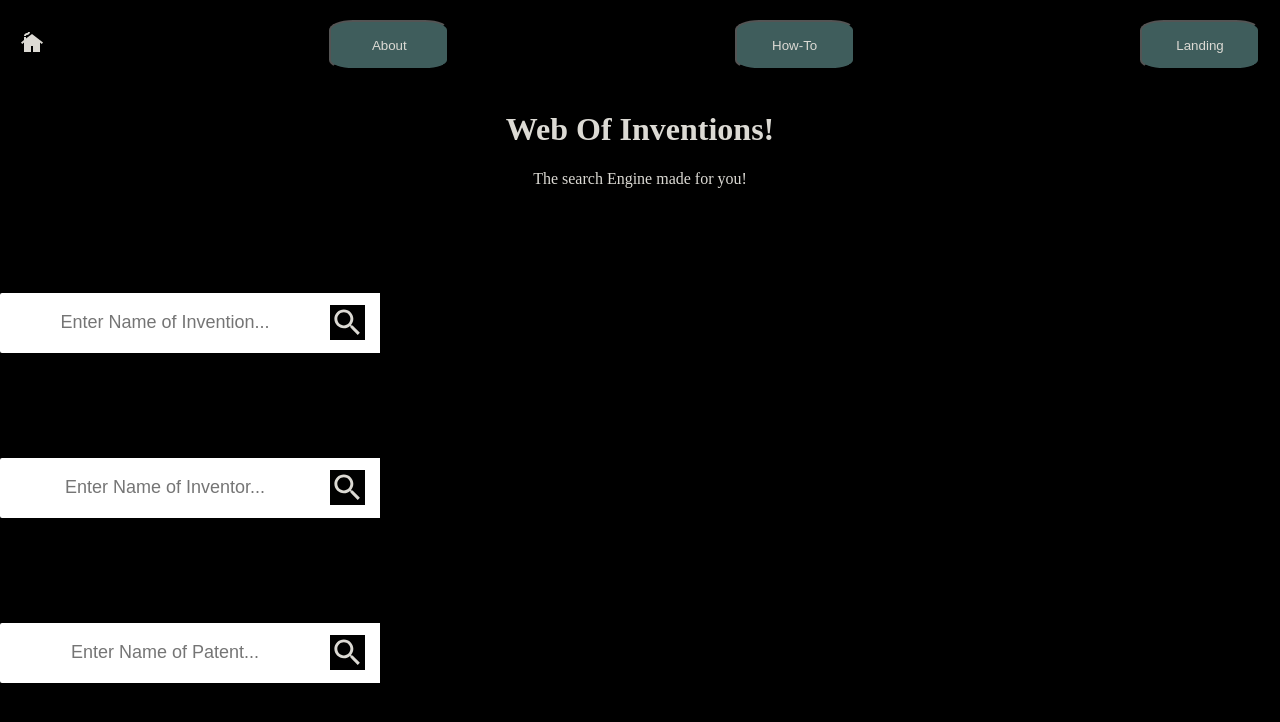
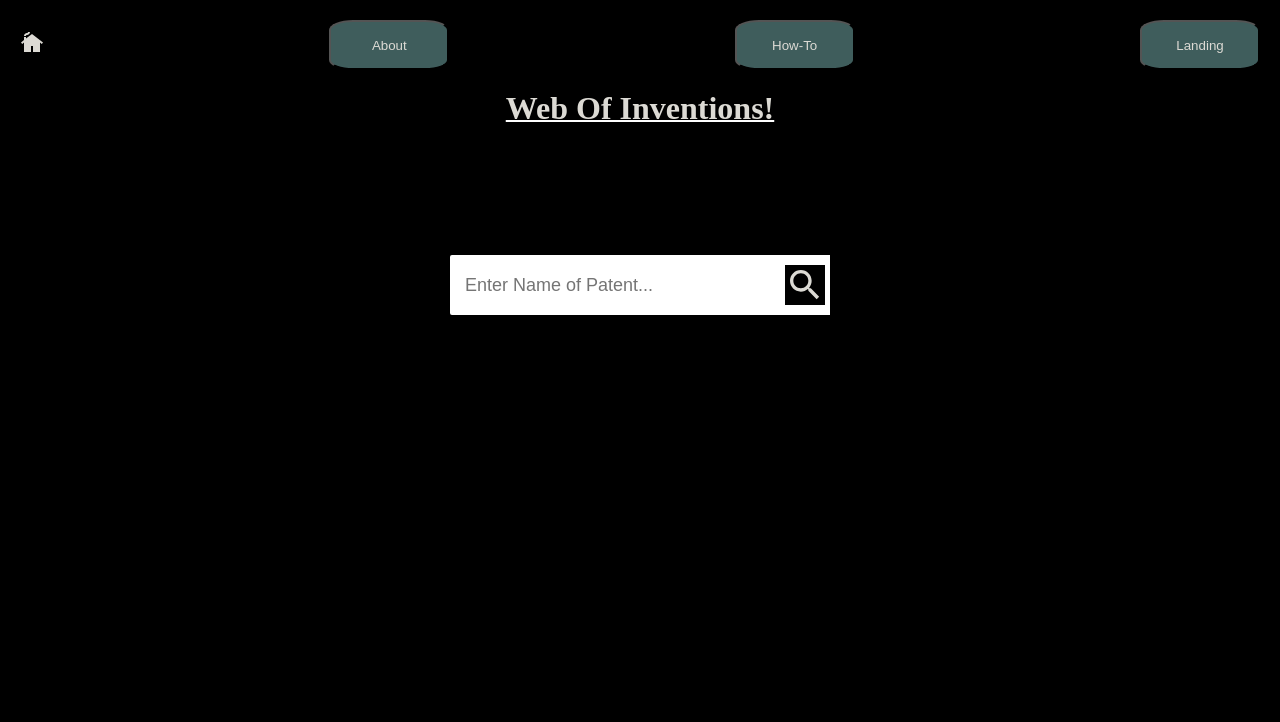
Before and after one commit to bd6981/invention, a React (Create React App) app: page / in a window 1280 px wide. Shown: the top 722 px of the page. Built offline with nearby package versions, Linux system fonts and the light colour scheme.

Commit message:
about and how to corrections

```diff
--- a/src/Components/About/About.css
+++ b/src/Components/About/About.css
@@ -0,0 +1,13 @@
+.About {
+    margin-top: 2%;
+    margin-left: 25%;
+    margin-right: 25%;
+ display: flex;
+ flex-direction: column;
+ border-radius: 30%;
+ border: white solid 3px;
+}
+header {
+    text-decoration: underline white  2px;
+    padding: auto;
+}
--- a/src/Components/About/About.js
+++ b/src/Components/About/About.js
@@ -1,8 +1,16 @@
 import React from 'react'
+import './About.css'
 
 function About() {
   return (
-    <div>This is the about us page </div>
+    <div className="About">
+      <header><h1>About Web of Patents</h1></header>
+      <h2>Lorem ipsum dolor sit amet, consectetur adipiscing elit, sed do eiusmod tempor incididunt ut labore et dolore magna aliqua. Ut enim ad minim veniam, quis nostrud exercitation ullamco laboris nisi ut aliquip ex ea commodo consequat. Duis aute irure dolor in reprehenderit in voluptate velit esse cillum dolore eu fugiat nulla pariatur. Excepteur sint occaecat cupidatat non proident, sunt in culpa qui officia deserunt mollit anim id est laborum.</h2>
+
+
+
+
+    </div>
   )
 }
 
--- a/src/Components/App/App.css
+++ b/src/Components/App/App.css
@@ -2,22 +2,18 @@
   text-align: center;
   background-color: black;
   color: rgb(220, 218, 212);
+  display: flex;
+  flex-direction: column;
+  min-height: 100vh;
+
 }
 *{
-  text-align: center;
+  margin: 0;
+  padding : 0;
   background-color: black;
   color: rgb(220, 218, 212);
 }
-.App-logo {
-  height: 40vmin;
-  pointer-events: none;
-}
 
-@media (prefers-reduced-motion: no-preference) {
-  .App-logo {
-    animation: App-logo-spin infinite 20s linear;
-  }
-}
 #nav {
   width: 120px;
   height: 50px;
@@ -79,16 +75,10 @@ nav {
  .nav-links a {
   color: rgb(220, 218, 212);
  }
- /* LOGO */
- .logo {
-  font-size: 32px;
- }
+
+
  /* NAVBAR MENU */
- .menu {
-  display: flex;
-  gap: 1em;
-  font-size: 18px;
- }
+
  .menu li:hover {
   background-color: #4c9e9e;
   border-radius: 5px;
@@ -124,27 +114,18 @@ nav {
   display: block;
  }
 
- input[type=checkbox]{
+ /* input[type=checkbox]{
   display: none;
  }
  /*HAMBURGER MENU*/
- .hamburger {
+ /* .hamburger {
   display: none;
   font-size: 24px;
   user-select: none;
  }
  /* APPLYING MEDIA QUERIES */
- @media (max-width: 768px) {
- .menu {
-  display:none;
-  position: absolute;
-  background-color:teal;
-  right: 0;
-  left: 0;
-  text-align: center;
-  padding: 16px 0;
- }
- .menu li:hover {
+
+ /* .menu li:hover {
   display: inline-block;
   background-color:#4c9e9e;
   transition: 0.3s ease;
@@ -165,5 +146,4 @@ nav {
  }
  .dropdown li:hover {
   background-color: #4c9e9e;
- }
- }
+ } */
--- a/src/Components/App/App.js
+++ b/src/Components/App/App.js
@@ -6,19 +6,24 @@ import HowTo from "../HowTo/HowTo"
 import Landing from "../Landing/Landing"
 import "./App.css"
 import CottageSharpIcon from '@mui/icons-material/CottageSharp';
+import {QueryClient, QueryClientProvider} from "react-query"
 
 
 // function ReactQuery () {
-//   const [data, setData] = useState(null);
+//   const client = new QueryClient();
 // }
-//   useEffect(() => {
-//     fetch ()
-//   }
+//     fetch ('https://api.patentsview.org/patents/query?q={"_gte":{"patent_date":"2007-01-04"}}')
+//     .then((res) => res.json ())
+//     .then((res) => {
+//       setData(resp);
+//     });
+//   }, []);
+
 
 const App = () => {
 
     return (
-      <div>
+      <div className="App">
         <nav className="nav">
           <Link to='/'>
             <CottageSharpIcon />
--- a/src/Components/Home/Home.css
+++ b/src/Components/Home/Home.css
@@ -1,23 +1,22 @@
 header {
+  display:flex;
+  flex-direction: column;
+  align-items: center;
     background-color: black;
     color: burlywood;
     text-align: center;
 
 }
 #search{
-    display:grid;
-    grid-row: auto;
+  display:flex;
+  flex-direction: column;
+  align-items: center;
+  justify-content: center;
 }
-.App {
-    width: 100vw;
-    height: 100vh;
-    display: flex;
-    align-items: center;
-    flex-direction: row;
-    flex-flow: row;
 
-  }
-  body {
-    padding: 0;
-    margin: 0;
-  }
+header{
+  display: flex;
+  flex-direction: column;
+  align-items: center;
+
+}
--- a/src/Components/Home/Home.js
+++ b/src/Components/Home/Home.js
@@ -8,11 +8,9 @@ const Home = () => {
       <div>
         <header>
             <h1>Web Of Inventions!</h1>
-            <p>The search Engine made for you!</p>
+            <p></p>
         </header>
         <main>
-            <SearchBar id='search' placeholder="Enter Name of Invention..." data={FakeData}/>
-            <SearchBar id='search' placeholder="Enter Name of Inventor..." data={FakeData}/>
             <SearchBar id='search' placeholder="Enter Name of Patent..." data={FakeData}/>
         </main>
 
--- /dev/null
+++ b/src/Components/SearchBar/Fetch.js
@@ -0,0 +1,2 @@
+export const getPatent = () => () =>
+fetch ('https://api.patentsview.org/patents/query?q={"_gte":{"patent_date":"2007-01-04"}}').then((res) => res.json());
--- a/src/Components/SearchBar/SearchBar.css
+++ b/src/Components/SearchBar/SearchBar.css
@@ -1,10 +1,11 @@
 
 
 .searchInput{
-    margin-top: 105px;
+    margin-top: 10%;
     display: flex;
     flex-direction: row;
     align-items: center;
+    justify-content: center;
 }
 .search input {
     background-color: white;
@@ -23,25 +24,39 @@
     width: 50px;
     background-color: white;
     display:flex;
-    flex-direction: row;
+    flex-direction: column;
     place-items: center;
+    justify-content: center;
   }
 
   input:focus {
     outline: none;
   }
   .searchIcon svg {
-    font-size: 35px;
+    font-size: 40px;
+
   }
 
   .dataResult {
-    margin-top: 5px;
+    /* margin-top: 5px; */
     width: 300px;
     height: 200px;
     background-color: white;
     box-shadow: rgba(0, 0, 0, 0.35) 0px 5px 15px;
     overflow: hidden;
     overflow-y: auto;
+    justify-content: center;
+    align-content: center;
+    margin: auto 0;
+    align-items: center;
+   place-items: center;
+   display: inline;
+     /*WITH RESPECT TO PARENT*/
+
+      border-radius: 8px;
+
+
+
   }
 
   .dataResult::-webkit-scrollbar {
@@ -54,10 +69,11 @@
     display: flex;
     align-items: center;
     color: black;
+    justify-content: center;
+    align-items: center;
   }
-
   .dataItem p {
-    margin-left: 10px;
+    /* margin-left: 10px; */
   }
   a {
     text-decoration: none;
@@ -70,3 +86,9 @@
   #clearBtn {
     cursor: pointer;
   }
+#search {
+  display:flex;
+  flex-direction: column;
+  align-items: center;
+  justify-content: center;
+}
--- a/src/index.css
+++ /dev/null
@@ -1,13 +0,0 @@
-body {
-  margin: 0;
-  font-family: -apple-system, BlinkMacSystemFont, 'Segoe UI', 'Roboto', 'Oxygen',
-    'Ubuntu', 'Cantarell', 'Fira Sans', 'Droid Sans', 'Helvetica Neue',
-    sans-serif;
-  -webkit-font-smoothing: antialiased;
-  -moz-osx-font-smoothing: grayscale;
-}
-
-code {
-  font-family: source-code-pro, Menlo, Monaco, Consolas, 'Courier New',
-    monospace;
-}
```
Also changed, not shown: src/Components/SearchBar/Patents.js (added, +11 -0 lines), 1 other file (tests, documents, lock files or other folders).
